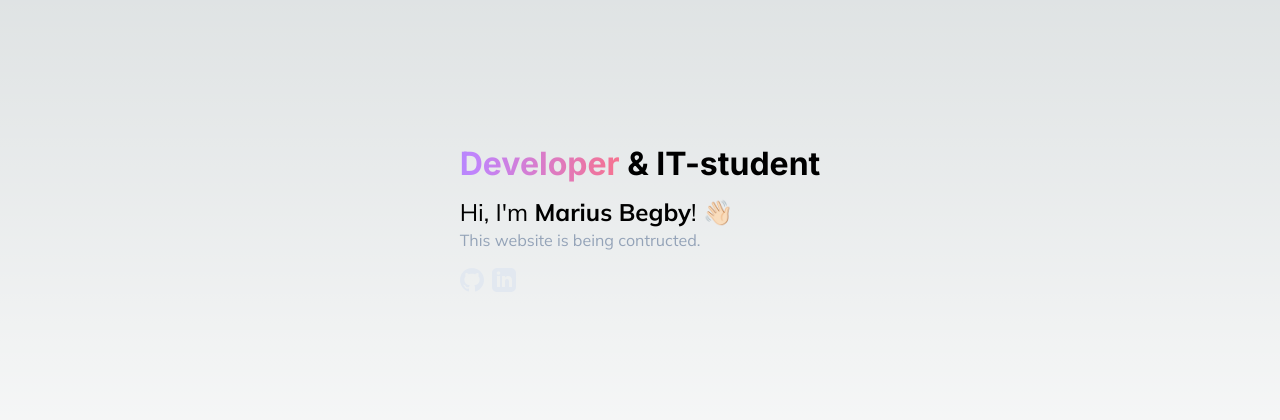
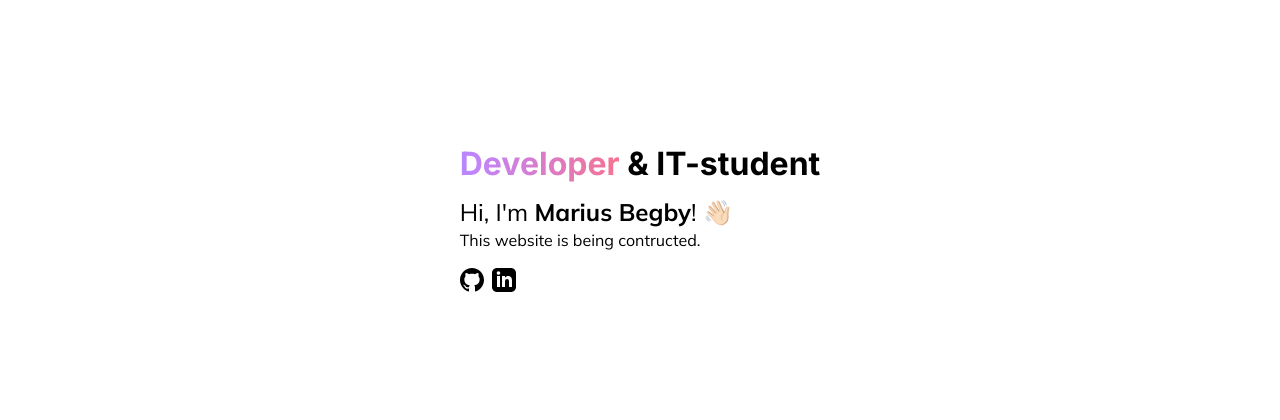
Before and after one commit to mariusbegby/begby.dev, a Next.js app: page / in a window 1280 px wide. Shown: the part 184-604 px from the top of the page. Built offline with nearby package versions, Linux system fonts and the light colour scheme.

Commit message:
Change light and dark mode behaviour

```diff
--- a/app/globals.css
+++ b/app/globals.css
@@ -3,29 +3,22 @@
 @tailwind utilities;
 
 :root {
-    --foreground-rgb: 0, 0, 0;
-    --background-start-rgb: 214, 219, 220;
-    --background-end-rgb: 255, 255, 255;
+    --foreground: #000;
+    --background: #fff;
 }
 
 @media (prefers-color-scheme: dark) {
     :root {
-        --foreground-rgb: 255, 255, 255;
-        --background-start-rgb: 0, 0, 0;
-        --background-end-rgb: 0, 0, 0;
+        --foreground: #fff;
+        --background: #000;
     }
 }
 
 body {
     @apply selection:bg-slate-800 selection:text-slate-300;
     font-family: var(--font-mulish);
-    color: rgb(var(--foreground-rgb));
-    background: linear-gradient(
-            to bottom,
-            transparent,
-            rgb(var(--background-end-rgb))
-        )
-        rgb(var(--background-start-rgb));
+    color: var(--foreground);
+    background: var(--background);
 }
 
 h1 {
@@ -50,16 +43,6 @@ h6 {
     font-weight: 700;
 }
 
-svg {
-    @apply fill-slate-200;
-    transition: 0.15s ease-in-out;
-}
-
-svg:hover {
-    @apply fill-slate-400;
-    cursor: pointer;
-}
-
 @media only screen and (max-width: 500px) {
     body {
         font-size: 0.9em;
@@ -75,7 +58,8 @@ svg:hover {
 }
 
 @keyframes wave-hand-animation {
-    0%, 100% {
+    0%,
+    100% {
         transform: rotate(0deg);
     }
     5% {
--- a/app/page.tsx
+++ b/app/page.tsx
@@ -9,8 +9,11 @@ export default function Home() {
                         <TextGradient text='Developer' /> & IT-student
                     </h1>
                 </header>
-                <p className='text-2xl mt-2'>Hi, I'm <span className='font-bold'>Marius Begby</span>! <span className='waving-hand-emoji'>👋🏻</span></p>
-                <p className='text-slate-400'>
+                <p className='text-2xl mt-2'>
+                    Hi, I'm <span className='font-bold'>Marius Begby</span>!{' '}
+                    <span className='waving-hand-emoji'>👋🏻</span>
+                </p>
+                <p className='dark:text-slate-400'>
                     This website is being contructed.
                 </p>
 
@@ -23,7 +26,8 @@ export default function Home() {
                                 xmlns='http://www.w3.org/2000/svg'
                                 width='24'
                                 height='24'
-                                viewBox='0 0 24 24'>
+                                viewBox='0 0 24 24'
+                                className='transition-all hover:fill-slate-500 dark:fill-slate-100'>
                                 <path d='M12 0c-6.626 0-12 5.373-12 12 0 5.302 3.438 9.8 8.207 11.387.599.111.793-.261.793-.577v-2.234c-3.338.726-4.033-1.416-4.033-1.416-.546-1.387-1.333-1.756-1.333-1.756-1.089-.745.083-.729.083-.729 1.205.084 1.839 1.237 1.839 1.237 1.07 1.834 2.807 1.304 3.492.997.107-.775.418-1.305.762-1.604-2.665-.305-5.467-1.334-5.467-5.931 0-1.311.469-2.381 1.236-3.221-.124-.303-.535-1.524.117-3.176 0 0 1.008-.322 3.301 1.23.957-.266 1.983-.399 3.003-.404 1.02.005 2.047.138 3.006.404 2.291-1.552 3.297-1.23 3.297-1.23.653 1.653.242 2.874.118 3.176.77.84 1.235 1.911 1.235 3.221 0 4.609-2.807 5.624-5.479 5.921.43.372.823 1.102.823 2.222v3.293c0 .319.192.694.801.576 4.765-1.589 8.199-6.086 8.199-11.386 0-6.627-5.373-12-12-12z' />
                             </svg>
                         </a>
@@ -36,7 +40,8 @@ export default function Home() {
                                 xmlns='http://www.w3.org/2000/svg'
                                 width='24'
                                 height='24'
-                                viewBox='0 0 24 24'>
+                                viewBox='0 0 24 24'
+                                className='transition-all hover:fill-slate-500 dark:fill-slate-100'>
                                 <path d='M19 0h-14c-2.761 0-5 2.239-5 5v14c0 2.761 2.239 5 5 5h14c2.762 0 5-2.239 5-5v-14c0-2.761-2.238-5-5-5zm-11 19h-3v-11h3v11zm-1.5-12.268c-.966 0-1.75-.79-1.75-1.764s.784-1.764 1.75-1.764 1.75.79 1.75 1.764-.783 1.764-1.75 1.764zm13.5 12.268h-3v-5.604c0-3.368-4-3.113-4 0v5.604h-3v-11h3v1.765c1.396-2.586 7-2.777 7 2.476v6.759z' />
                             </svg>
                         </a>
--- a/tailwind.config.js
+++ b/tailwind.config.js
@@ -29,5 +29,6 @@ module.exports = {
             }
         }
     },
+    darkMode: 'media',
     plugins: []
 };
```
Also changed, not shown: app/layout.tsx (+3 -19 lines).
